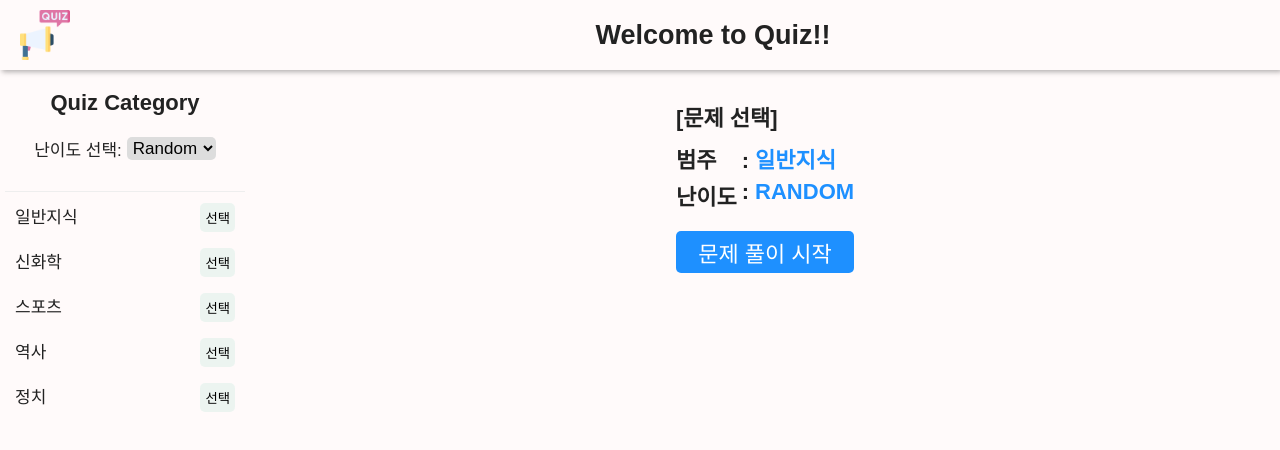
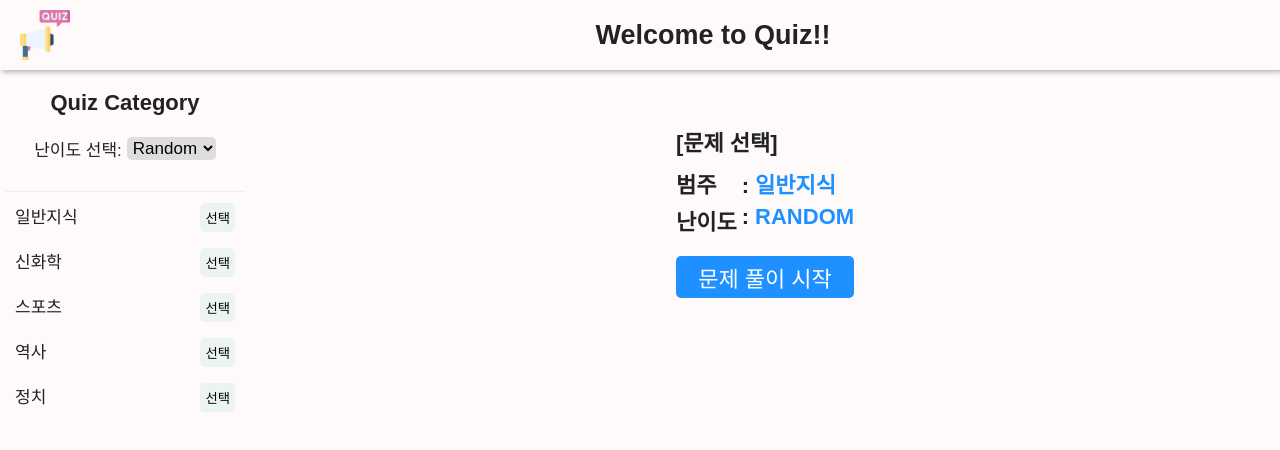
Before and after one commit to josunyjostar/quiz, a React (Create React App) app: page / in a window 1280 px wide. Shown: the top 450 px of the page. Built offline with nearby package versions, Linux system fonts and the light colour scheme.

Commit message:
Style, Refactor : 문제풀이란 레이아웃 수정 및 스타일드 컴포넌트 파일로 분리

```diff
--- a/src/components/quiz/ProblemList/NextProcessBtn.tsx
+++ /dev/null
@@ -1,51 +0,0 @@
-import React from "react";
-import styled from "styled-components";
-import Btn from "../../common/Btn.styled";
-
-interface StyledProps {
-  isSelected: boolean;
-  isOpenAnswer: boolean;
-}
-
-const Container = styled(Btn)<StyledProps>`
-  display: flex;
-  justify-content: space-between;
-  margin-top: 30px;
-
-  button:first-child {
-    visibility: hidden;
-  }
-  button:nth-child(2) {
-    visibility: ${(props) => (props.isSelected ? "visible" : "hidden")};
-  }
-  button:last-child {
-    visibility: ${(props) => (props.isOpenAnswer ? "visible" : "hidden")};
-  }
-
-  button.end {
-    background-color: #d63031;
-  }
-  button:hover.end {
-    background-color: #c23616;
-  }
-`;
-
-interface Props {
-  isSelected: boolean;
-  isOpenAnswer: boolean;
-  isEnd: boolean;
-  openAnswer: () => void;
-  nextProblem: () => void;
-}
-
-function NextProcessBtn({ isSelected, openAnswer, isOpenAnswer, nextProblem, isEnd }: Props) {
-  return (
-    <Container isSelected={isSelected} isOpenAnswer={isOpenAnswer}>
-      <button></button>
-      <button onClick={openAnswer}>정답 확인</button>
-      {isEnd ? <button className="end">최종제출</button> : <button onClick={nextProblem}>다음 문제</button>}
-    </Container>
-  );
-}
-
-export default NextProcessBtn;
--- /dev/null
+++ b/src/components/quiz/ProblemList/NextProcessBtn/NextProcessBtn.styled.ts
@@ -0,0 +1,32 @@
+import styled from "styled-components";
+import Btn from "../../../common/Btn.styled";
+
+interface StyledProps {
+  isSelected: boolean;
+  isOpenAnswer: boolean;
+}
+
+const Container = styled(Btn)<StyledProps>`
+  display: flex;
+  justify-content: space-between;
+  margin-top: 30px;
+
+  button:first-child {
+    visibility: hidden;
+  }
+  button:nth-child(2) {
+    visibility: ${(props) => (props.isSelected ? "visible" : "hidden")};
+  }
+  button:last-child {
+    visibility: ${(props) => (props.isOpenAnswer ? "visible" : "hidden")};
+  }
+
+  button.end {
+    background-color: #d63031;
+  }
+  button:hover.end {
+    background-color: #c23616;
+  }
+`;
+
+export default Container;
--- /dev/null
+++ b/src/components/quiz/ProblemList/NextProcessBtn/NextProcessBtn.tsx
@@ -0,0 +1,22 @@
+import React from "react";
+import Container from "./NextProcessBtn.styled";
+
+interface Props {
+  isSelected: boolean;
+  isOpenAnswer: boolean;
+  isEnd: boolean;
+  openAnswer: () => void;
+  nextProblem: () => void;
+}
+
+function NextProcessBtn({ isSelected, openAnswer, isOpenAnswer, nextProblem, isEnd }: Props) {
+  return (
+    <Container isSelected={isSelected} isOpenAnswer={isOpenAnswer}>
+      <button></button>
+      <button onClick={openAnswer}>정답 확인</button>
+      {isEnd ? <button className="end">최종제출</button> : <button onClick={nextProblem}>다음 문제</button>}
+    </Container>
+  );
+}
+
+export default NextProcessBtn;
--- /dev/null
+++ b/src/components/quiz/ProblemList/ProblemList.styled.ts
@@ -0,0 +1,80 @@
+import styled from "styled-components";
+
+interface StyledProps {
+  isOpenAnswer: boolean;
+  isSelected: boolean;
+}
+
+const Container = styled.div<StyledProps>`
+  width: inherit;
+  padding: 100px 0 0 0;
+  height: calc(100% - 100px);
+  position: relative;
+  font-size: 20px;
+
+  .progress {
+    position: absolute;
+    top: 0px;
+    right: 10px;
+    .current-progress {
+      font-size: 16px;
+      margin-right: 5px;
+    }
+  }
+
+  .shell {
+    display: flex;
+    justify-content: center;
+    align-items: start;
+    padding: 15px;
+
+    .property {
+      margin-top: 5px;
+      margin-bottom: 10px;
+      font-size: 15px;
+      span {
+        color: dimGray;
+        margin: 0 3px;
+      }
+      em {
+        margin-left: 5px;
+      }
+    }
+    .question-shell {
+      margin-top: 10px;
+
+      .question {
+        margin-top: 5px;
+        input[type="checkbox"] {
+          display: none;
+        }
+        input[type="checkbox"] + label span {
+          display: inline-block;
+          width: 22px;
+          height: 22px;
+          margin: 0px 10px 0 0;
+          vertical-align: middle;
+          border-radius: 5px;
+          cursor: ${(props) => (props.isOpenAnswer ? "not-allowed" : "pointer")};
+          border: 1px solid ${(props) => (props.isOpenAnswer ? "gray" : "dodgerblue")};
+          background: url("bg_chkbox.png") 0 0 no-repeat;
+          filter: ${(props) => (props.isOpenAnswer ? "grayscale(100%)" : "none")};
+        }
+        input[type="checkbox"]:checked + label span {
+          background-position: ${(props) => (props.isSelected ? "-39px -1px" : "0")};
+        }
+        .mark {
+          margin-left: 10px;
+        }
+      }
+      .correct {
+      }
+      .incorrect {
+        text-decoration: ${(props) => (props.isOpenAnswer ? "line-through" : "none")};
+        color: ${(props) => (props.isOpenAnswer ? "red" : "#222")};
+      }
+    }
+  }
+`;
+
+export default Container;
--- a/src/components/quiz/ProblemList/ProblemList.tsx
+++ b/src/components/quiz/ProblemList/ProblemList.tsx
@@ -1,72 +1,9 @@
-import React, { useState, useRef } from "react";
+import React, { useState } from "react";
 import { Problem } from "../../../store/ajaxStore";
 import Hr from "../../common/Hr.styled";
-import NextProcessBtn from "./NextProcessBtn";
-import styled from "styled-components";
-
-interface StyledProps {
-  isOpenAnswer: boolean;
-  isSelected: boolean;
-}
-
-const Container = styled.div<StyledProps>`
-  font-size: 20px;
-  margin-top: 100px;
-  padding: 10px;
-
-  width: ${(props) => props.theme.mobileWidth - props.theme.sidebarWidth + "px"};
-
-  p {
-    font-size: 18px;
-  }
-
-  .property {
-    margin-top: 5px;
-    margin-bottom: 10px;
-    font-size: 15px;
-    span {
-      color: dimGray;
-      margin: 0 3px;
-    }
-    em {
-      margin-left: 5px;
-    }
-  }
-  .question-shell {
-    margin-top: 10px;
-
-    .question {
-      margin-top: 5px;
-      input[type="checkbox"] {
-        display: none;
-      }
-      input[type="checkbox"] + label span {
-        display: inline-block;
-        width: 22px;
-        height: 22px;
-        margin: 0px 10px 0 0;
-        vertical-align: middle;
-        border-radius: 5px;
-        cursor: ${(props) => (props.isOpenAnswer ? "not-allowed" : "pointer")};
-        border: 1px solid ${(props) => (props.isOpenAnswer ? "gray" : "dodgerblue")};
-        background: url("bg_chkbox.png") 0 0 no-repeat;
-        filter: ${(props) => (props.isOpenAnswer ? "grayscale(100%)" : "none")};
-      }
-      input[type="checkbox"]:checked + label span {
-        background-position: ${(props) => (props.isSelected ? "-39px -1px" : "0")};
-      }
-      .mark {
-        margin-left: 10px;
-      }
-    }
-    .correct {
-    }
-    .incorrect {
-      text-decoration: ${(props) => (props.isOpenAnswer ? "line-through" : "none")};
-      color: ${(props) => (props.isOpenAnswer ? "red" : "#222")};
-    }
-  }
-`;
+import NextProcessBtn from "./NextProcessBtn/NextProcessBtn";
+import Timer from "./Timer/Timer";
+import Container from "./ProblemList.styled";
 
 interface Props {
   problems: Problem[];
@@ -81,7 +18,6 @@ function ProblemList({ problems }: Props) {
 
   const offset: number = idx - 1;
   const isEnd: boolean = problems.length === idx;
-  console.log(isEnd);
 
   function stateInit() {
     setIsSelected(() => false);
@@ -134,7 +70,10 @@ function ProblemList({ problems }: Props) {
 
   return (
     <Container isOpenAnswer={isOpenAnswer} isSelected={isSelected}>
-      {isEnd ? <p>마지막 문제 입니다.</p> : <p>{`총 ${problems.length}문제 입니다.`}</p>}
+      <div className="progress">
+        {isEnd ? <span className="current-progress">마지막 문제 입니다.</span> : <span className="current-progress">{`total ${idx}/${problems.length}`}</span>}
+        <Timer />
+      </div>
       {problems.slice(offset, offset + 1).map((v, i) => {
         if (!v.incorrect_answers.includes(v.correct_answer)) {
           setAnswer(v.correct_answer);
@@ -142,7 +81,8 @@ function ProblemList({ problems }: Props) {
           v.incorrect_answers.splice(correctIdx, 0, v.correct_answer);
         }
         return (
-          <div key={i}>
+          <div key={i} className="shell">
+            <div>
               <strong>{`${offset + 1}. ${v.question}`}</strong>
               <div className="property">
                 (
@@ -173,6 +113,7 @@ function ProblemList({ problems }: Props) {
                 <NextProcessBtn isSelected={isSelected} openAnswer={openAnswer} isOpenAnswer={isOpenAnswer} nextProblem={nextProblem} isEnd={isEnd} />
               </div>
             </div>
+          </div>
         );
       })}
     </Container>
--- a/src/components/quiz/SettingProblem/SettingProblem.styled.ts
+++ b/src/components/quiz/SettingProblem/SettingProblem.styled.ts
@@ -3,10 +3,13 @@ import Btn from "../../common/Btn.styled";
 
 const Container = styled(Btn)`
   display: flex;
+  justify-content: center;
+  .shell {
+    display: flex;
     flex-direction: column;
     font-size: ${(props) => props.theme.h6FontSize_web};
     font-weight: bold;
-  margin-top: 30px;
+    margin-top: 55px;
 
     .selected {
       display: flex;
@@ -33,6 +36,7 @@ const Container = styled(Btn)`
     button:hover {
       background-color: ${(props) => props.theme.btnHoverColor};
     }
+  }
 `;
 
 export default Container;
--- a/src/components/quiz/SettingProblem/SettingProblem.tsx
+++ b/src/components/quiz/SettingProblem/SettingProblem.tsx
@@ -17,6 +17,7 @@ function SettingProblem({ data, difficulty }: Props) {
 
   return (
     <Container>
+      <div className="shell">
         <div>{`[문제 선택]`}</div>
         <div className="selected">
           <div>
@@ -34,6 +35,7 @@ function SettingProblem({ data, difficulty }: Props) {
           </div>
         </div>
         <button onClick={testStart}>문제 풀이 시작</button>
+      </div>
     </Container>
   );
 }
--- a/src/page/Quiz.styled.ts
+++ b/src/page/Quiz.styled.ts
@@ -22,8 +22,6 @@ const Container = styled.div`
     .main {
       flex: 1;
       overflow-y: scroll;
-      display: flex;
-      justify-content: center;
     }
   }
 `;
```
Lines whose indentation alone changed are shown as unchanged.
